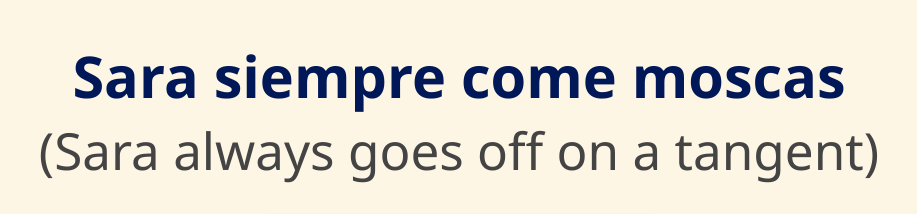
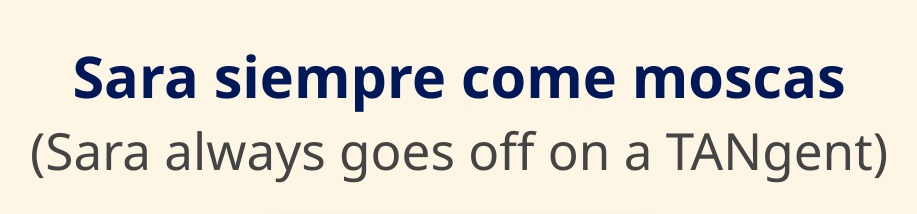
Before and after one commit to richardfoos/spanish-display, a plain HTML site: page index.html in a window 1280 px wide. Shown: the part 1089-1303 px from the top of the page, without its empty margins (181-1098 px from the left). Drawn offline with Linux system fonts and the light colour scheme.

Commit message:
Add files via upload

```diff
--- a/index.html
+++ b/index.html
@@ -98,7 +98,7 @@
     </div>
 
     <div class="example">Sara siempre come moscas</div>
-    <div class="translation">(Sara always goes off on a tangent)</div>
+    <div class="translation">(Sara always goes off on a TANgent)</div>
 
     <div class="images">
       <img src="Comer%20moscas_files/image001.png" alt="Illustration 1">
```
